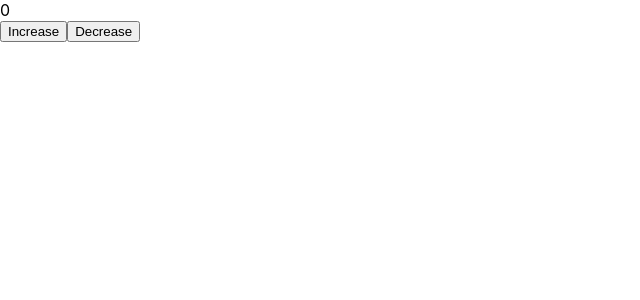
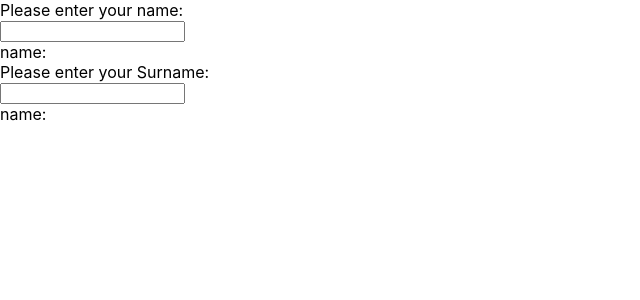
Before and after one commit to Madinaza/React-repeat, a React (Create React App) app: page / in a window 1280 px wide. Shown: the top 300 px of the page, without its empty margins (0-640 px from the left). Built offline with nearby package versions, Linux system fonts and the light colour scheme.

Commit message:
input states

```diff
--- /dev/null
+++ b/src/components/InputExample.js
@@ -0,0 +1,29 @@
+import { useState } from "react";
+
+function InputExample() {
+//   const [name, setName] = useState("");
+//   const [surname, setSurname] = useState("");
+
+const [value,setValue]=useState({name:'',surname:''});
+
+  const onChange=(event)=>{
+    setValue({...value,[event.target.name]:event.target.value})
+  }
+
+  return (
+    <div>
+      Please enter your name: <br />
+      <input name='name' value={value.name} onChange={onChange} />
+      <br />
+      name: {value.name} <br />
+
+      Please enter your Surname: <br />
+      <input name='surname' value={value.surname} onChange={onChange} />
+      <br />
+      name: {value.surname} <br />
+
+    </div>
+  );
+}
+
+export default InputExample;
--- a/src/index.js
+++ b/src/index.js
@@ -1,13 +1,15 @@
 import React from 'react';
 import ReactDOM from 'react-dom/client';
 import './index.css';
-import App from './App';
+// import App from './App';
 import reportWebVitals from './reportWebVitals';
+import InputExample from './components/InputExample';
 
 const root = ReactDOM.createRoot(document.getElementById('root'));
 root.render(
   <React.StrictMode>
-    <App />
+    {/* <App /> */}
+    <InputExample />
   </React.StrictMode>
 );
 
```
